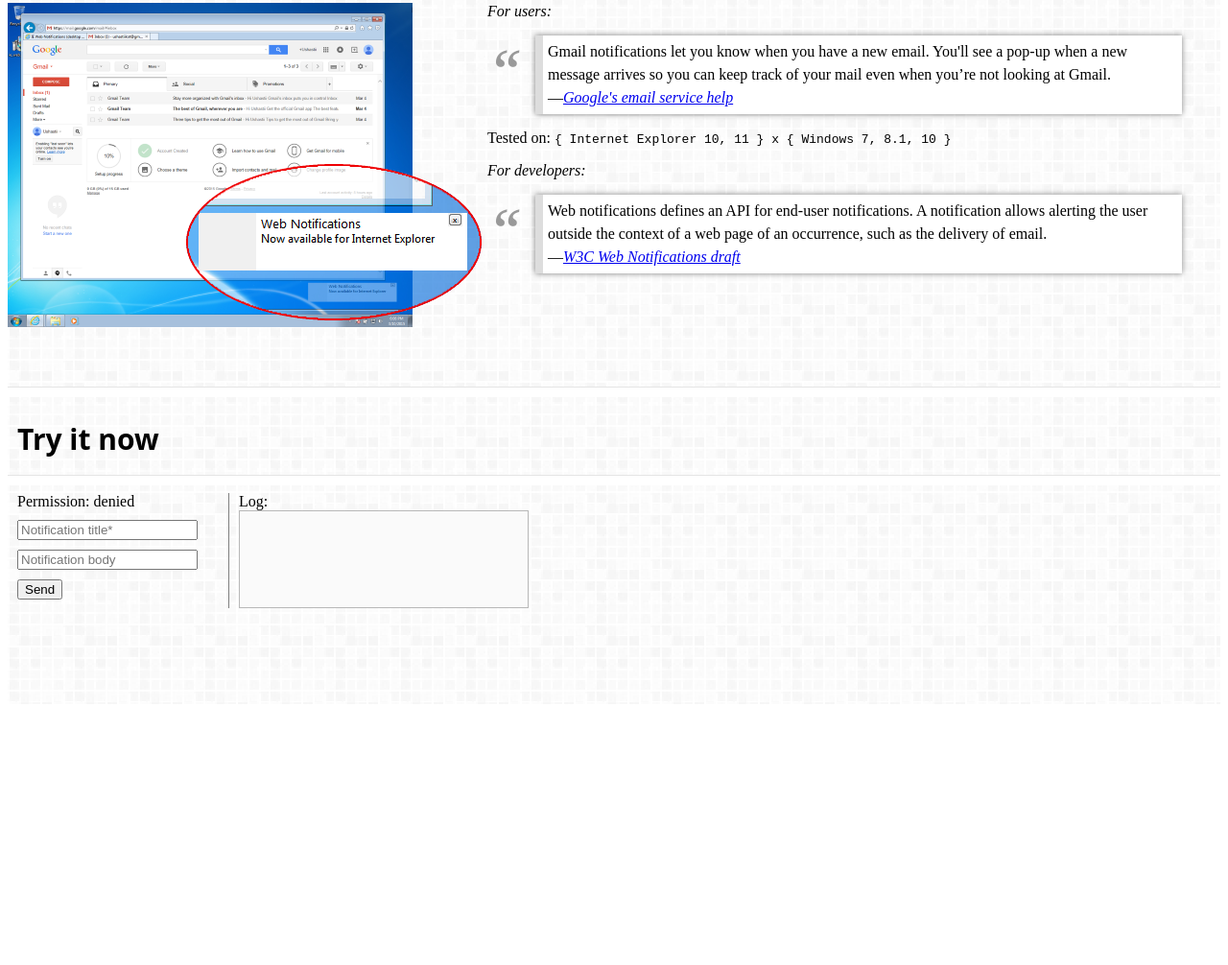
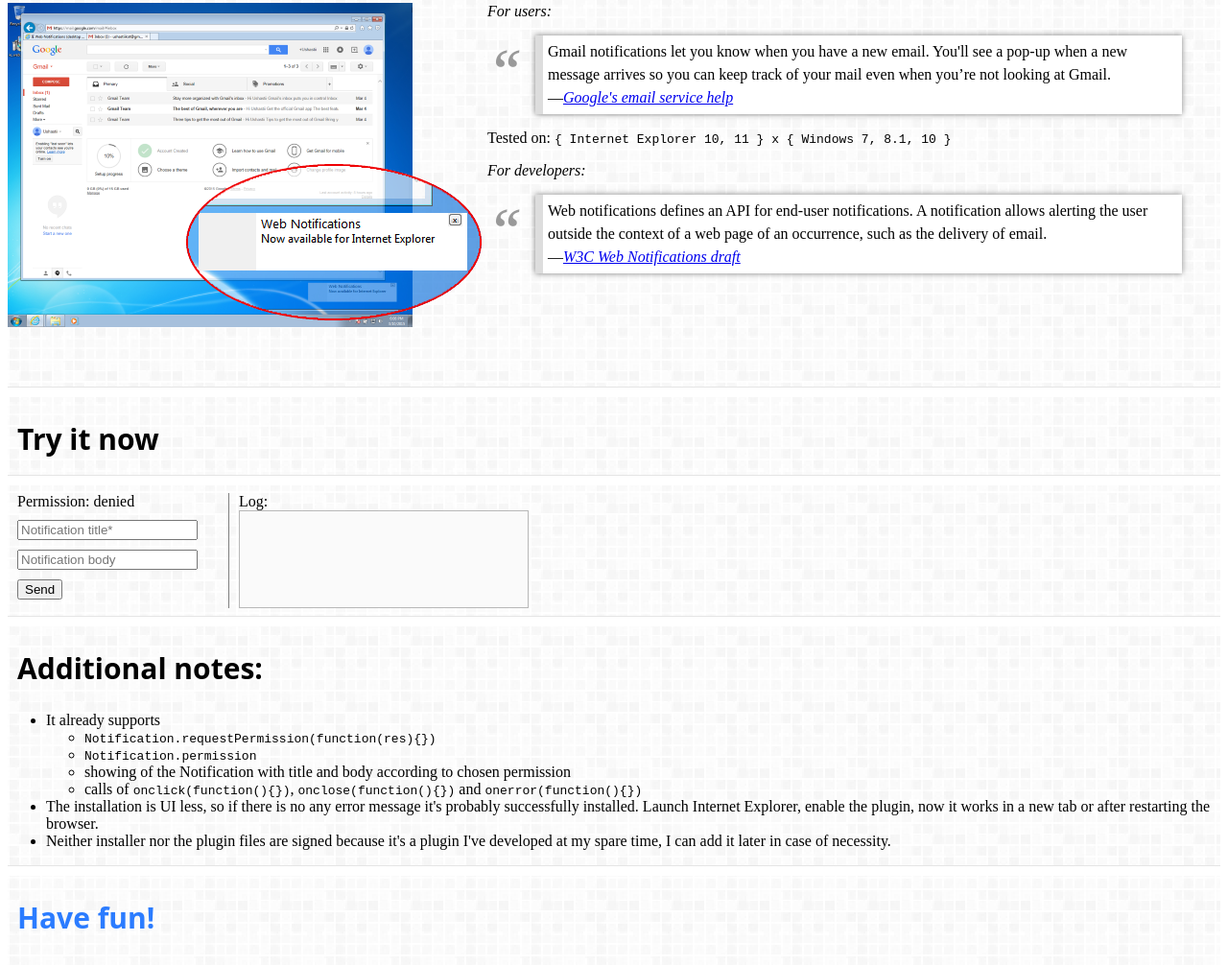
Before and after one commit to ie-web-notifications/ie-web-notifications.github.io, a website: page index.html in a window 1280 px wide. Shown: the part 172-1178 px from the top of the page at 96% size. Before the commit the page ends 914 px from the top, so only its background shows below. Drawn offline with nearby package versions, Linux system fonts and the light colour scheme.

Commit message:
add additional notes

```diff
--- a/index.html
+++ b/index.html
@@ -138,6 +138,33 @@
         <div id="notificationLog">
         </div>
       </div>
+      <hr class="sep" />
+      <div class="sectionTitle">
+        Additional notes:
+      </div>
+      <div>
+        <ul>
+          <li>
+            It already supports
+            <ul>
+              <li><code>Notification.requestPermission(function(res){})</code></li>
+              <li><code>Notification.permission</code></li>
+              <li>showing of the Notification with title and body according to chosen permission</li>
+              <li>calls of <code>onclick(function(){})</code>, <code>onclose(function(){})</code> and <code>onerror(function(){})</code></li>
+            </ul>
+          </li>
+          <li>
+            The installation is UI less, so if there is no any error message it's probably successfully installed. Launch Internet Explorer, enable the plugin, now it works in a new tab or after restarting the browser.
+          </li>
+          <li>
+            Neither installer nor the plugin files are signed because it's a plugin I've developed at my spare time, I can add it later in case of necessity.
+          </li>
+        </ul>
+      </div>
+      <hr class="sep" />
+      <div class="sectionTitle" style="color: #2B7CFF;">
+        Have fun!
+      </div>
     </div>
   </body>
   <script src="http://code.jquery.com/jquery-2.1.3.min.js"></script>
```
